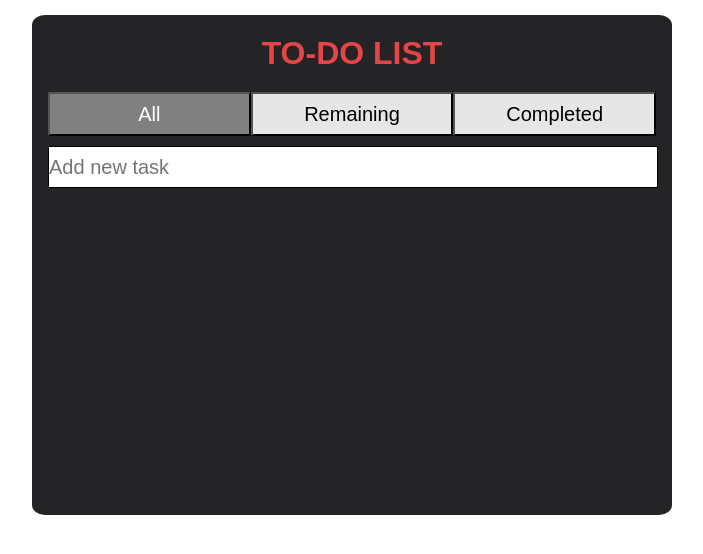
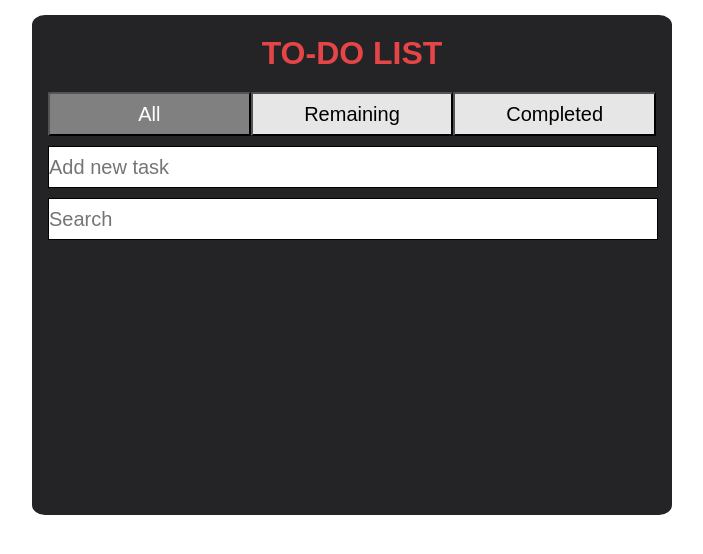
Before and after one commit to amit-shrestha/todo-list, a React (Create React App) app: page / in a window 1280 px wide. Shown: the top 554 px of the page, without its empty margins (288-991 px from the left). Built offline with nearby package versions, Linux system fonts and the light colour scheme; the HTML template or start-up script is replaced by a standard one.

Commit message:
search complete

```diff
--- /dev/null
+++ b/src/assets/css/Search.css
@@ -0,0 +1,12 @@
+.search-form {
+  width: 100%;
+  margin: 10px auto;
+  border: 1px solid black;
+}
+
+.search-form input {
+  width: 100%;
+  line-height: 40px;
+  border: none;
+  font-size: 20px;
+}
--- a/src/components/App.js
+++ b/src/components/App.js
@@ -9,6 +9,7 @@ class App extends React.Component {
     const ALL = 'All';
     this.state = {
       todos: [],
+      searchParameter: '',
       option: ALL
     };
   }
@@ -70,20 +71,26 @@ class App extends React.Component {
     return false;
   };
 
+  search = value => {
+    this.setState({ searchParameter: value });
+  };
+
   render() {
     return (
       <div className="wrapper">
         <TodoListWrapper
           onClick={this.changeOption}
           activeOption={this.state.option}
-          onAdd={this.addTodo}
+          addTodo={this.addTodo}
           edit={false}
           todoList={this.state.todos}
-          completeTask={this.completeTodo}
+          completeTodo={this.completeTodo}
           option={this.state.option}
           deleteTodo={this.deleteTodo}
           onEdit={this.enableEdit}
           updateTodo={this.updateTodo}
+          onChange={this.search}
+          searchParameter={this.state.searchParameter}
         />
       </div>
     );
--- /dev/null
+++ b/src/components/Search.js
@@ -0,0 +1,26 @@
+import React from 'react';
+
+import '../assets/css/Search.css';
+
+const Search = props => {
+  const { onChange } = props;
+
+  const handleSubmit = event => {
+    event.preventDefault();
+  };
+
+  const handleChange = event => {
+    onChange(event.target.value);
+  };
+
+  return (
+    <form onSubmit={event => handleSubmit(event)} className="search-form">
+      <input
+        type="text"
+        placeholder="Search"
+        onChange={event => handleChange(event)}
+      />
+    </form>
+  );
+};
+export default Search;
--- a/src/components/TodoList.js
+++ b/src/components/TodoList.js
@@ -11,20 +11,27 @@ const TodoList = props => {
     completeTask,
     deleteTodo,
     onEdit,
-    updateTodo
+    updateTodo,
+    searchParameter
   } = props;
-  let list = null;
-  if (option === 'Remaining') {
-    list = todoList.filter(todo => !todo.isCompleted);
-  } else if (option === 'Completed') {
-    list = todoList.filter(todo => todo.isCompleted);
-  } else {
-    list = [...todoList];
-  }
+
+  const getList = () => {
+    if (option === 'Remaining') {
+      return todoList.filter(
+        todo => !todo.isCompleted && todo.todo.includes(searchParameter)
+      );
+    } else if (option === 'Completed') {
+      return todoList.filter(
+        todo => todo.isCompleted && todo.todo.includes(searchParameter)
+      );
+    } else {
+      return todoList.filter(todo => todo.todo.includes(searchParameter));
+    }
+  };
 
   return (
     <ul>
-      {list.map((item, index) => (
+      {getList().map((item, index) => (
         <li className="clearfix" key={index}>
           {item.isEditing ? (
             <Input
--- a/src/components/TodoListWrapper.js
+++ b/src/components/TodoListWrapper.js
@@ -3,20 +3,23 @@ import React from 'react';
 import Input from './Input';
 import TodoList from './TodoList';
 import Button from './Button';
+import Search from './Search';
 import '../assets/css/TodoListWrapper.css';
 
 const TodoListWrapper = props => {
   const {
     onClick,
     activeOption,
-    onAdd,
+    addTodo,
     edit,
     todoList,
-    completeTask,
+    completeTodo,
     option,
     deleteTodo,
     onEdit,
-    updateTodo
+    updateTodo,
+    onChange,
+    searchParameter
   } = props;
 
   return (
@@ -25,14 +28,16 @@ const TodoListWrapper = props => {
       <Button value="All" onClick={onClick} activeOption={activeOption} />
       <Button value="Remaining" onClick={onClick} activeOption={activeOption} />
       <Button value="Completed" onClick={onClick} activeOption={activeOption} />
-      <Input onAdd={onAdd} edit={edit} />
+      <Input onAdd={addTodo} edit={edit} />
+      <Search onChange={onChange} />
       <TodoList
         todoList={todoList}
-        completeTask={completeTask}
+        completeTask={completeTodo}
         option={option}
         deleteTodo={deleteTodo}
         onEdit={onEdit}
         updateTodo={updateTodo}
+        searchParameter={searchParameter}
       />
     </div>
   );
```
